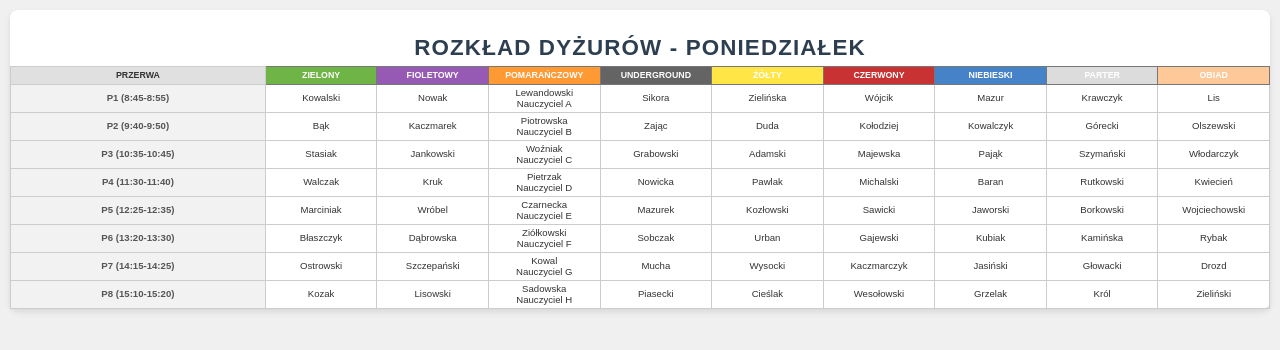
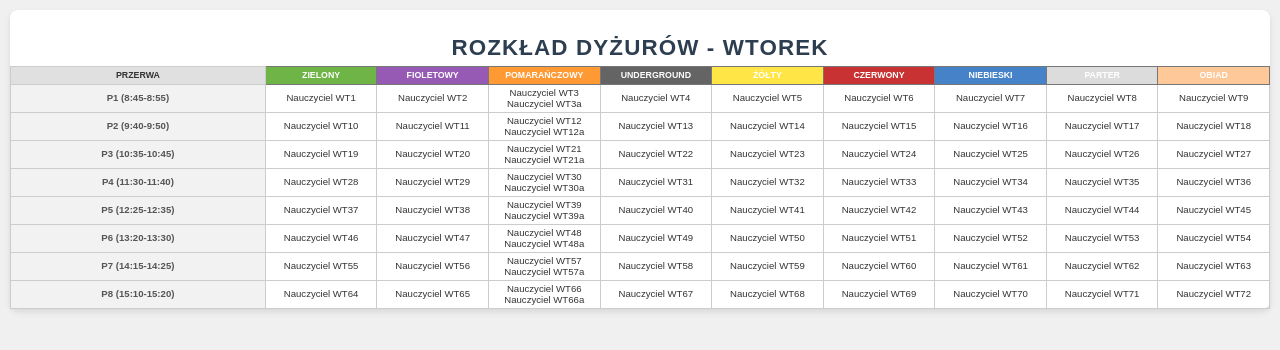
Before and after one commit to Hen9est/Dyzury, a plain HTML site: page index.html in a window 1280 px wide. Drawn offline with Linux system fonts and the light colour scheme.

Commit message:
Update index.html

```diff
--- a/index.html
+++ b/index.html
@@ -245,16 +245,62 @@
 
         // Funkcja do określania indeksu aktualnie trwającej przerwy lub lekcji
         function getHighlightState(allScheduleData) {
-            // Ta funkcja jest nieaktywna, ponieważ strona jest statyczna.
-            // Zwraca zawsze stan "none", aby nie było podświetleń.
-            return { type: 'none', index: -1 };
+            const now = new Date();
+            const currentHour = now.getHours();
+            const currentMinute = now.getMinutes();
+            const currentTimeInMinutes = currentHour * 60 + currentMinute;
+
+            // Pobieramy listę przerw, która jest wspólna dla wszystkich dni
+            const breaks = allScheduleData.breaks;
+
+            for (let i = 0; i < breaks.length; i++) {
+                const breakTimeStr = breaks[i];
+                const timeMatch = breakTimeStr.match(/\((\d{1,2}):(\d{2})-(\d{1,2}):(\d{2})\)/);
+
+                if (timeMatch) {
+                    const startHour = parseInt(timeMatch[1]);
+                    const startMinute = parseInt(timeMatch[2]);
+                    const endHour = parseInt(timeMatch[3]);
+                    const endMinute = parseInt(timeMatch[4]);
+
+                    const startTimeInMinutes = startHour * 60 + startMinute;
+                    const endTimeInMinutes = endHour * 60 + endMinute;
+
+                    // Sprawdzamy, czy aktualny czas mieści się w przedziale przerwy (wraz z 10-minutowym wyprzedzeniem)
+                    if (currentTimeInMinutes >= (startTimeInMinutes - 10) && currentTimeInMinutes <= endTimeInMinutes) {
+                        return { type: 'break', index: i }; // Zwracamy indeks aktualnej przerwy
+                    }
+
+                    // Sprawdzamy, czy aktualny czas mieści się w okresie lekcji po tej przerwie
+                    if (i < breaks.length - 1) { // Nie ostatnia przerwa
+                        const nextBreakTimeStr = breaks[i + 1];
+                        const nextTimeMatch = nextBreakTimeStr.match(/\((\d{1,2}):(\d{2})-(\d{1,2}):(\d{2})\)/);
+
+                        if (nextTimeMatch) {
+                            const nextStartHour = parseInt(nextTimeMatch[1]);
+                            const nextStartMinute = parseInt(nextTimeMatch[2]);
+                            const nextStartTimeInMinutes = nextStartHour * 60 + nextStartMinute;
+
+                            // Jeśli aktualny czas jest po zakończeniu obecnej przerwy, ale przed rozpoczęciem następnej
+                            if (currentTimeInMinutes > endTimeInMinutes && currentTimeInMinutes < nextStartTimeInMinutes) {
+                                // To jest okres lekcji. Podświetlamy wiersz następnej przerwy, aby zasygnalizować
+                                // lekcję prowadzącą do niej.
+                                return { type: 'lesson', index: i + 1 };
+                            }
+                        }
+                    }
+                }
+            }
+            return { type: 'none', index: -1 }; // Brak aktywnej przerwy lub lekcji
         }
 
         // Funkcja do renderowania tabeli dyżurów na podstawie danych
         function renderDutySchedule(allScheduleData) {
             const container = document.getElementById('duty-table-container');
-            // Ustawiamy dzień na poniedziałek, aby zawsze wyświetlał pełny grafik
-            const currentDayName = "poniedziałek"; // Zawsze wyświetlaj poniedziałek jako przykład
+            const today = new Date();
+            const optionsDay = { weekday: 'long' };
+            // Dynamiczne pobieranie nazwy bieżącego dnia
+            const currentDayName = today.toLocaleDateString('pl-PL', optionsDay).toLowerCase();
 
             // Pobieramy rozkład dyżurów dla bieżącego dnia
             const scheduleForToday = allScheduleData.dailySchedules[currentDayName];
@@ -269,7 +315,6 @@
             let html = '<table>';
 
             // Określamy stan podświetlenia (przerwa, lekcja, brak)
-            // Funkcja getHighlightState została zmodyfikowana, aby zawsze zwracać "none"
             const highlightState = getHighlightState(allScheduleData);
 
             // Generowanie nagłówków kolumn (miejsca dyżurów)
@@ -310,10 +355,11 @@
         // Renderuj harmonogram po załadowaniu danych
         renderDutySchedule(dutyScheduleData);
 
-        // Usunięto funkcję automatycznego odświeżania, aby strona była statyczna
-        // setInterval(() => {
-        //     renderDutySchedule(dutyScheduleData);
-        // }, 60000); // Odświeżaj co minutę, aby podświetlenie było aktualne
+        // Funkcja do automatycznego odświeżania strony co minutę (60000 milisekund)
+        // Ponownie włączono odświeżanie, aby podświetlenie było aktualne
+        setInterval(() => {
+            renderDutySchedule(dutyScheduleData);
+        }, 60000); // Odświeżaj co minutę, aby podświetlenie było aktualne
     </script>
 </body>
 </html>
```
